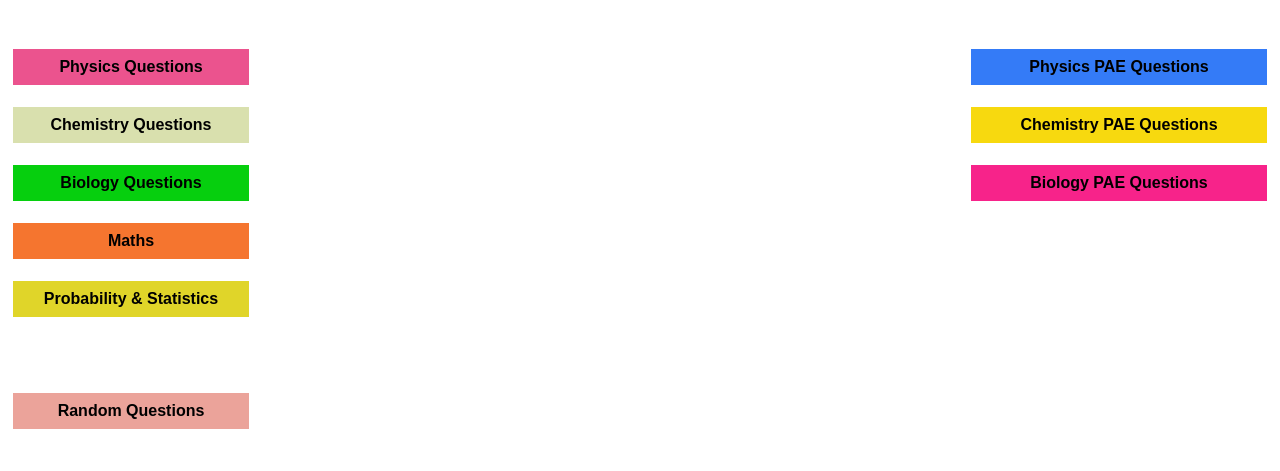
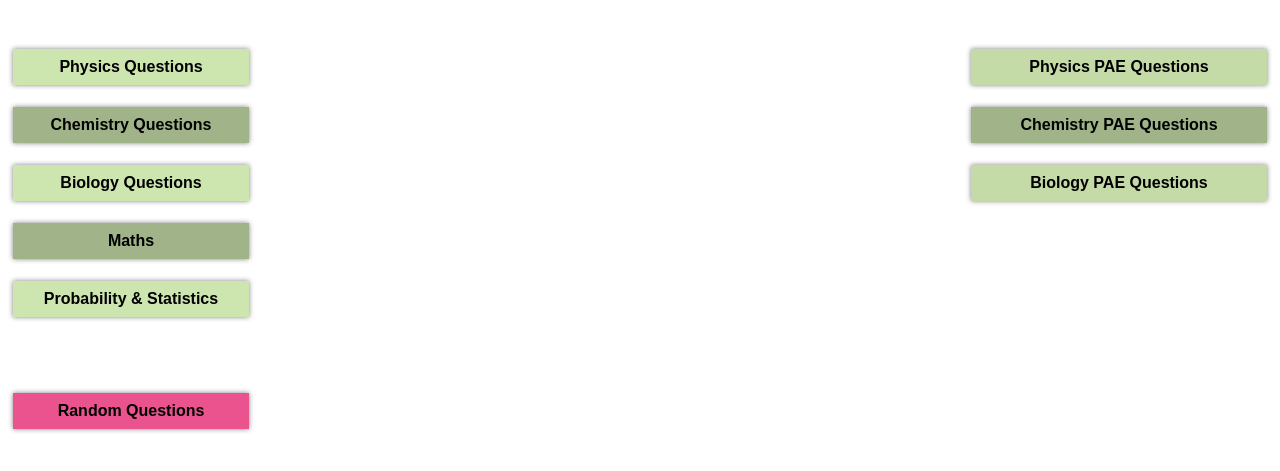
Before and after one commit to bethapraveen/Dadscool, a Django app: page / in a window 1280 px wide. Shown: the top 471 px of the page. Run offline with Django 5.2, Linux system fonts and the light colour scheme; lists and menus that the app fills with data are empty.

Commit message:
Dadscool

```diff
--- a/Templates/QuestionBank.html
+++ b/Templates/QuestionBank.html
@@ -18,31 +18,31 @@ a:visited {
 <tr><td align"left">
 <table width="240" height="40" >
         <tr>
-            <th bgcolor="#EB538E"><a href="../QuestionBank/PhysicsQuestions">Physics Questions</a></th>
+            <th bgcolor="#CDE6B0" style="box-shadow: 0px 0px 5px gray;"><a href="../QuestionBank/PhysicsQuestions">Physics Questions</a></th>
 </tr>
 </table>
 <br/>
 <table width="240" height="40" >
         <tr>
-            <th bgcolor="#D9E0AE"><a href="../QuestionBank/ChemistryQuestions">Chemistry Questions</a></th>
+            <th bgcolor="#A0B389" style="box-shadow: 0px 0px 5px gray;><a href="../QuestionBank/ChemistryQuestions">Chemistry Questions</a></th>
 </tr>
 </table>
 <br/>
 <table width="240" height="40" >
         <tr>
-            <th bgcolor="#06CF0E"><a href="../QuestionBank/BiologyQuestions">Biology Questions</a></th>
+            <th bgcolor="#CDE6B0" style="box-shadow: 0px 0px 5px gray;><a href="../QuestionBank/BiologyQuestions">Biology Questions</a></th>
+</tr>
+</table>
+<br/>
+<table width="240" height="40"  >
+        <tr>
+            <th bgcolor="#A0B389" style="box-shadow: 0px 0px 5px gray;><a href="../QuestionBank/MathsQuestions">Maths</a></th>
 </tr>
 </table>
 <br/>
 <table width="240" height="40" >
         <tr>
-            <th bgcolor="#F5752F"><a href="../QuestionBank/MathsQuestions">Maths</a></th>
-</tr>
-</table>
-<br/>
-<table width="240" height="40" >
-        <tr>
-            <th bgcolor="#E0D529"><a href="../QuestionBank/StatisticsQuestions">Probability & Statistics</a></th>
+            <th bgcolor="#CDE6B0" style="box-shadow: 0px 0px 5px gray;><a href="../QuestionBank/StatisticsQuestions">Probability & Statistics</a></th>
 </tr>
 </table>
 <br/>
@@ -51,26 +51,26 @@ a:visited {
 <br/>
 <table width="240" height="40" >
         <tr>
-            <th bgcolor="#EBA39A"><a href="../QuestionBank/RandomQuestion">Random Questions</a></th>
+            <th bgcolor="#EB538E" style="box-shadow: 0px 0px 5px gray;><a href="../QuestionBank/RandomQuestion">Random Questions</a></th>
 </tr>
 </table>
 </td><td align="right" style="vertical-align:top">
 
 <table width="300" height="40" >
         <tr>
-            <th bgcolor="#347BF7" ><a href="../QuestionBank/PhysicsPAEQuestions">Physics PAE Questions</a></th>
+            <th bgcolor="#C4DBA8" style="box-shadow: 0px 0px 5px gray;><a href="../QuestionBank/PhysicsPAEQuestions">Physics PAE Questions</a></th>
 </tr>
 </table>
 <br/>
 <table width="300" height="40" >
         <tr>
-            <th bgcolor="#F7D90F"><a href="../QuestionBank/ChemistryPAEQuestions">Chemistry PAE Questions</a></th>
+            <th bgcolor="#A0B389" style="box-shadow: 0px 0px 5px gray;><a href="../QuestionBank/ChemistryPAEQuestions">Chemistry PAE Questions</a></th>
 </tr>
 </table>
 <br/>
 <table width="300" height="40" >
         <tr>
-            <th bgcolor="#F7238A"><a href="../QuestionBank/BiologyPAEQuestions">Biology PAE Questions</a></th>
+            <th bgcolor="#C4DBA8" style="box-shadow: 0px 0px 5px gray;><a href="../QuestionBank/BiologyPAEQuestions">Biology PAE Questions</a></th>
 </tr>
 </table>
 <br/>
```
